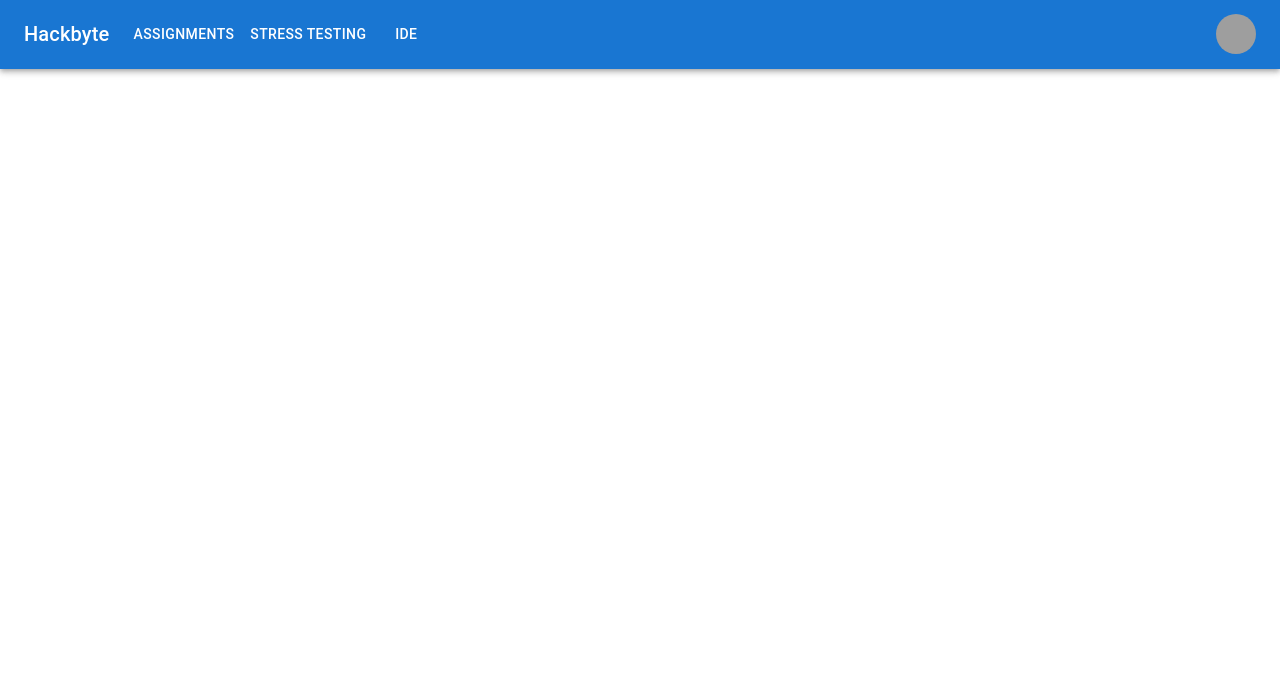
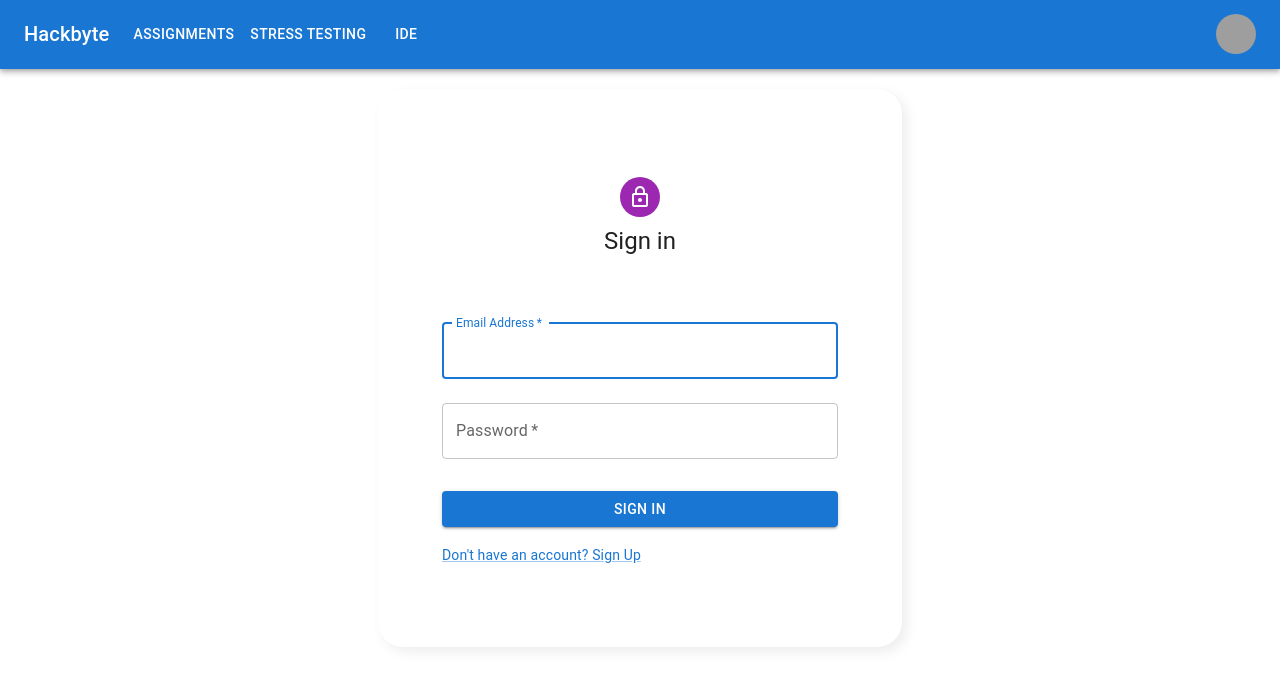
Before and after one commit to brijsiyag/hackbyte, a React (Vite) app in the folder client/: page / in a window 1280 px wide. Shown: the top 688 px of the page. Built offline with nearby package versions, Linux system fonts and the light colour scheme; grey boxes are pictures that could not be loaded.

Commit message:
login resolves

```diff
--- a/client/package.json
+++ b/client/package.json
@@ -13,6 +13,7 @@
     "@mui/icons-material": "^5.6.1",
     "@mui/material": "^5.6.1",
     "@mui/styled-engine": "^5.6.1",
+    "axios": "^0.26.1",
     "react": "^18.0.0",
     "react-dom": "^18.0.0"
   },
--- a/client/src/App.jsx
+++ b/client/src/App.jsx
@@ -1,10 +1,13 @@
 import { useState } from "react";
 import Navbar from "./Header/Navbar";
+import Login from "./Body/Login/Login";
+
 import "./App.css";
 function App() {
   return (
     <div className="App">
       <Navbar />
+      <Login/>
     </div>
   );
 }
--- a/client/src/Body/Login/Login.jsx
+++ b/client/src/Body/Login/Login.jsx
@@ -1,101 +1,55 @@
-import * as React from "react";
-import Avatar from "@material-ui/core/Avatar";
-import Button from "@material-ui/core/Button";
-import CssBaseline from "@material-ui/core/CssBaseline";
-import TextField from "@material-ui/core/TextField";
-import FormControlLabel from "@material-ui/core/FormControlLabel";
-import Checkbox from "@material-ui/core/Checkbox";
-import Link from "@material-ui/core/Link";
-import Paper from "@material-ui/core/Paper";
-import Box from "@material-ui/core/Box";
-import Grid from "@material-ui/core/Grid";
-import LockOutlinedIcon from "@material-ui/icons/LockOutlined";
-import Typography from "@material-ui/core/Typography";
-import { createTheme, ThemeProvider } from "@material-ui/core/styles";
-import axios from "axios";
-import { useHistory } from "react-router-dom";
-import { createNotification } from "../Notification";
-axios.defaults.withCredentials = true;
+import * as React from 'react';
+import Avatar from '@mui/material/Avatar';
+import Button from '@mui/material/Button';
+import CssBaseline from '@mui/material/CssBaseline';
+import TextField from '@mui/material/TextField';
+import Link from '@mui/material/Link';
+import Grid from '@mui/material/Grid';
+import Box from '@mui/material/Box';
+import LockOutlinedIcon from '@mui/icons-material/LockOutlined';
+import Typography from '@mui/material/Typography';
+import Container from '@mui/material/Container';
+import HomeIcon from "@mui/icons-material/Home";
+import { createTheme, ThemeProvider } from '@mui/material/styles';
+import "./login.css"
 
-function Copyright(props) {
-  return (
-    <Typography
-      variant="body2"
-      color="text.secondary"
-      align="center"
-      {...props}
-    >
-      {"Copyright © "}
-      <Link color="inherit" href="#">
-        CodeLab
-      </Link>{" "}
-      {new Date().getFullYear()}
-      {"."}
-    </Typography>
-  );
-}
+
 
 const theme = createTheme();
 
-export default function SignInSide() {
-  document.title = "SignIn CodeLab";
-  const [userName, setUserName] = React.useState("");
-  const [password, setPassword] = React.useState("");
-  const History = useHistory();
-  const HandleSubmit = (event) => {
-    axios
-      .post(`${process.env.REACT_APP_SERVER_ADDRESS}/login`, {
-        data: {
-          userName: userName,
-          password: password,
-        },
-      })
-      .then((res) => {
-        if (res.data.success === true) {
-          sessionStorage.setItem("LoggedIn", true);
-          sessionStorage.setItem("isAdmin", res.data.admin);
-          History.push(-1);
-        } else {
-          setUserName("");
-          setPassword("");
-          createNotification(res.data.err, "error", 3000);
-        }
-      })
-      .catch((err) => {
-        console.log(err);
+export default function SignIn() {
+  const handleSubmit = (event) => {
+    event.preventDefault();
+    const data = new FormData(event.currentTarget);
+    console.log({
+      email: data.get('email'),
+      password: data.get('password'),
     });
   };
 
   return (
     <ThemeProvider theme={theme}>
-      <Grid container component="main" sx={{ height: "100vh" }}>
+
+        <div className="loginContainer">
+      <Container component="main" maxWidth="xs">
+
+
         <CssBaseline />
-        <Grid
-          item
-          xs={12}
-          sm={8}
-          md={5}
-          component={Paper}
-          elevation={6}
-          square
-          style={{ margin: " 5% auto" }}
-        >
         <Box
           sx={{
-              my: 8,
-              mx: 4,
-              display: "flex",
-              flexDirection: "column",
-              alignItems: "center",
+            marginTop: 8,
+            display: 'flex',
+            flexDirection: 'column',
+            alignItems: 'center',
           }}
         >
-            <Avatar sx={{ m: 1, bgcolor: "secondary.main" }}>
+          <Avatar sx={{ m: 1, bgcolor: 'secondary.main' }}>
             <LockOutlinedIcon />
           </Avatar>
           <Typography component="h1" variant="h5">
             Sign in
           </Typography>
-            <Box sx={{ mt: 1 }}>
+          <Box component="form" onSubmit={handleSubmit} noValidate sx={{ mt: 1 }}>
             <TextField
               margin="normal"
               required
@@ -104,11 +58,7 @@ export default function SignInSide() {
               label="Email Address"
               name="email"
               autoComplete="email"
-                onChange={(e) => {
-                  setUserName(e.target.value);
-                }}
               autoFocus
-                value={userName}
             />
             <TextField
               margin="normal"
@@ -119,42 +69,29 @@ export default function SignInSide() {
               type="password"
               id="password"
               autoComplete="current-password"
-                onChange={(e) => {
-                  setPassword(e.target.value);
-                }}
-                value={password}
             />
-              <FormControlLabel
-                control={<Checkbox value="remember" color="primary" />}
-                label="Remember me"
-              />
+
             <Button
+              type="submit"
               fullWidth
               variant="contained"
               sx={{ mt: 3, mb: 2 }}
-                onClick={HandleSubmit}
-                id="signin-btn"
             >
               Sign In
             </Button>
             <Grid container>
+
               <Grid item>
-                  <Link
-                    variant="body2"
-                    style={{ cursor: "pointer" }}
-                    onClick={() => {
-                      History.push("/signup");
-                    }}
-                  >
+                <Link href="#" variant="body2">
                   {"Don't have an account? Sign Up"}
                 </Link>
               </Grid>
             </Grid>
-              <Copyright sx={{ mt: 5 }} />
           </Box>
         </Box>
-        </Grid>
-      </Grid>
+
+      </Container>
+      </div>
     </ThemeProvider>
   );
 }
--- /dev/null
+++ b/client/src/Body/Login/login.css
@@ -0,0 +1,17 @@
+.loginContainer{
+padding: 80px 40px;
+width: fit-content;
+display: block;
+ margin: auto;
+ margin-top: 20px;
+border-radius: 25px;
+background: #ffffff;
+box-shadow: 5px 5px 13px #ededed,
+-5px -5px 13px #ffffff;
+}
+.MuiBox-root{
+    margin-top: 0px !important;
+}
+.css-164r41r{
+    margin-top: 50px !important;
+}
```
Also changed, not shown: 1 other file (tests, documents, lock files or other folders). Lines whose indentation alone changed are shown as unchanged.
